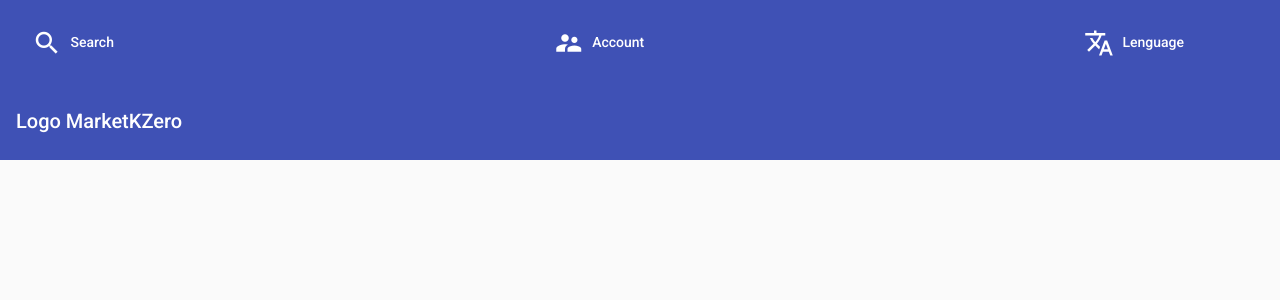
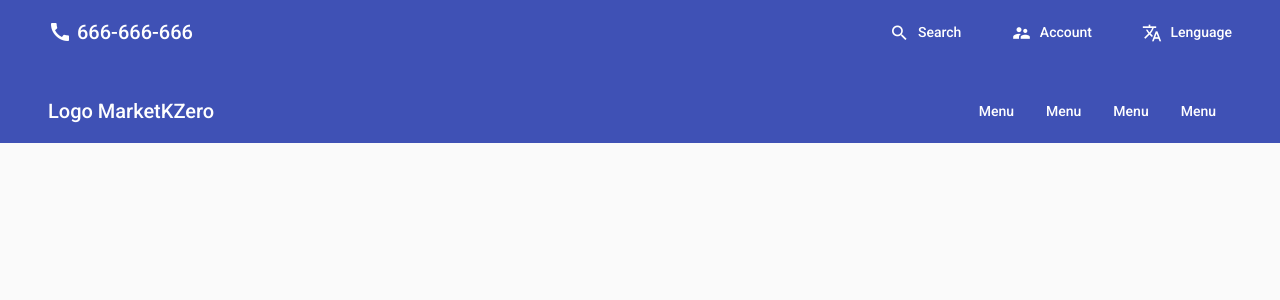
Before and after one commit to Hackovid-CodeNoir/angular, an Angular app: page / in a window 1280 px wide. Shown: the top 300 px of the page. Built offline with nearby package versions, Linux system fonts and the light colour scheme.

Commit message:
Doing header responsive

```diff
--- a/projects/market-kzero/src/app/global-area/global-area/global-area.component.html
+++ b/projects/market-kzero/src/app/global-area/global-area/global-area.component.html
@@ -14,7 +14,7 @@
     </mat-nav-list>
   </mat-sidenav>
   <mat-sidenav-content>
-    <mat-toolbar color="primary" style="height: 20%;">
+    <mat-toolbar color="primary">
       <mat-toolbar-row class="header-cont-top">
         <div class="contact">
           <span class="material-icons">
@@ -70,7 +70,7 @@
         <div class="logo">
           Logo MarketKZero
         </div>
-        <div class="button-menu">
+        <div class="bottom-menu">
           <button mat-button [matMenuTriggerFor]="menu">Menu</button>
           <mat-menu #menu="matMenu">
             <button mat-menu-item>Item 1</button>
--- a/projects/market-kzero/src/app/global-area/global-area/global-area.component.scss
+++ b/projects/market-kzero/src/app/global-area/global-area/global-area.component.scss
@@ -17,14 +17,12 @@
 }
 
 /*Head components*/
-span {
-  font-size: 30px;
-}
+
 .header-cont-top {
   width: 95%;
+  margin: 0 auto;
   display: flex;
   justify-content: center;
-  margin-top: 10px;
 }
 
 .contact {
@@ -43,14 +41,43 @@ span {
 
 .header-cont-bottom {
   width: 95%;
+  margin: 0 auto;
   display: flex;
   justify-content: space-between;
   margin-top: 15px;
 }
-.button-menu {
+.header-cont-top button {
+  padding: 0;
+}
+.bottom-menu {
   display: none;
 }
 
 .icono {
   font-size: 40px;
 }
+
+.options span {
+  font-size: 20px;
+}
+@media (min-width: 960px) {
+  .bottom-menu {
+    display: inline-block;
+  }
+
+  .contact {
+    display: flex;
+    justify-content: flex-start;
+    align-items: center;
+  }
+  .contact .material-icons {
+    margin-right: 5px;
+  }
+
+  .options {
+    justify-content: flex-end;
+  }
+  .options span {
+    margin-left: 50px;
+  }
+}
```
